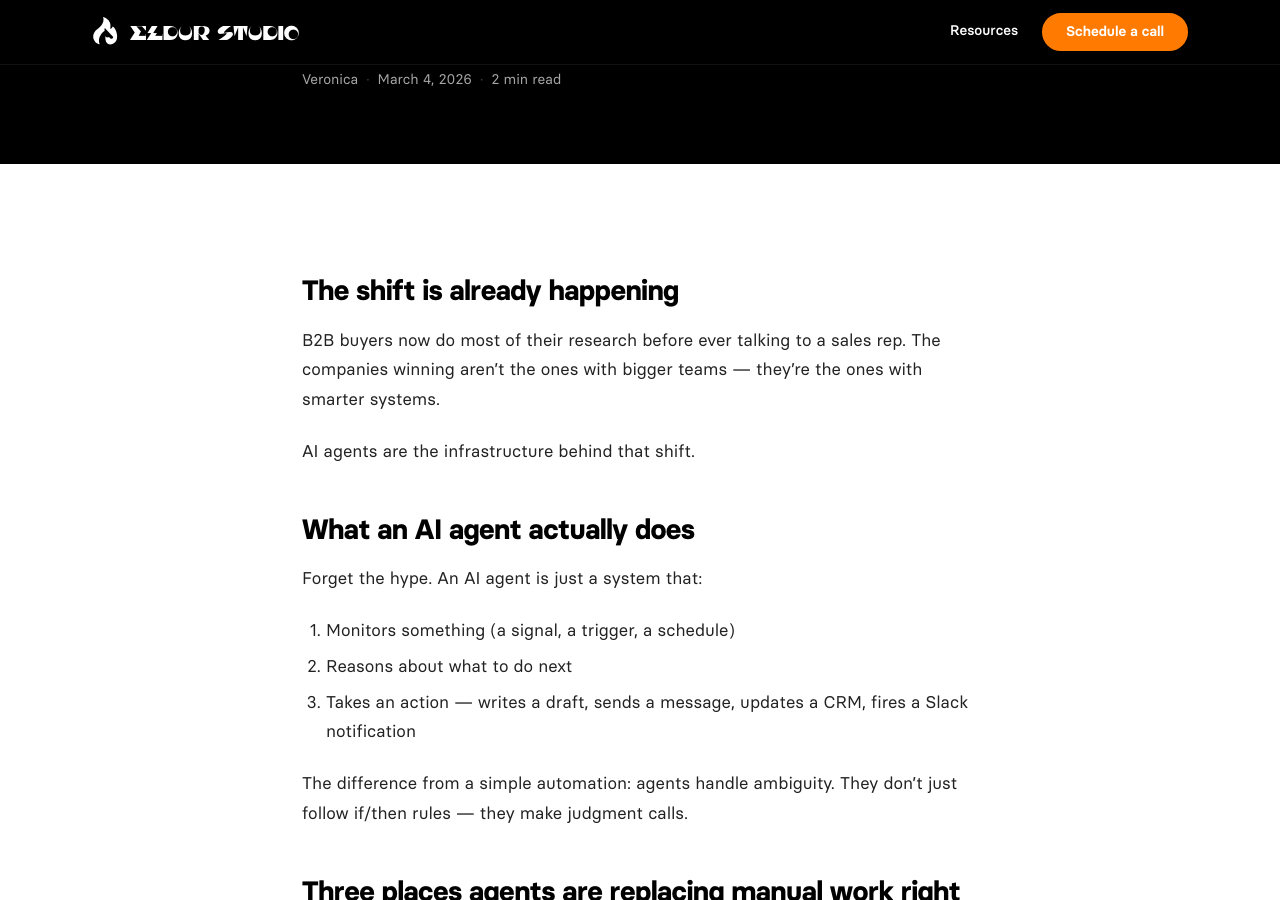
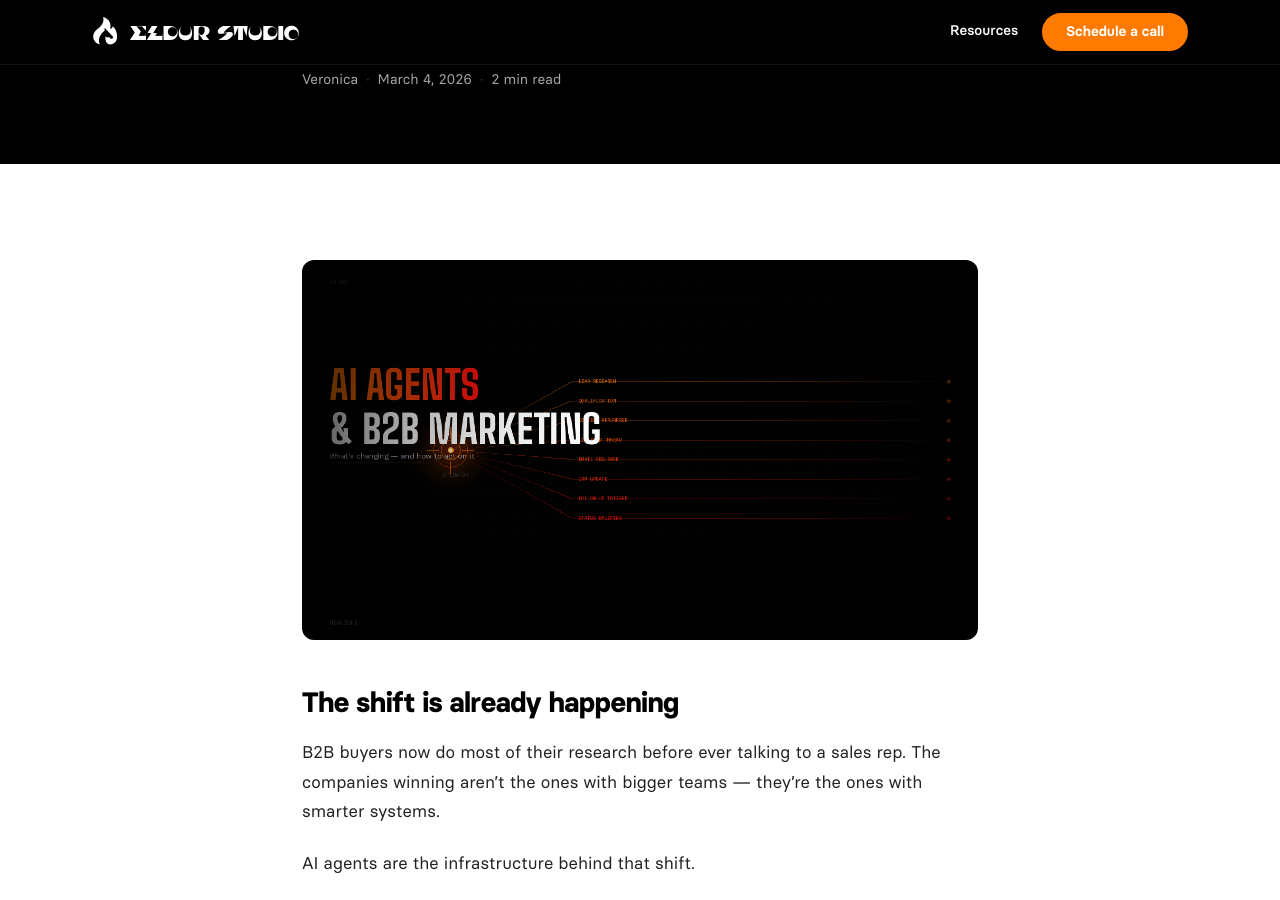
Before and after one commit to UberVero/ES2website, a Jekyll site: the page built from _posts/2026-03-04-ai-agents-b2b-marketing.md, in a window 1280 px wide and 900 px high, scrolled down 431 px. Built offline with Jekyll 4.4.1, drawn with Linux system fonts in a browser that asks for light colours; comment, search, counter and statistics services are not loaded.

Commit message:
chore: sync posts from Notion [skip ci]

```diff
--- a/_posts/2026-03-04-ai-agents-b2b-marketing.md
+++ b/_posts/2026-03-04-ai-agents-b2b-marketing.md
@@ -9,6 +9,7 @@ tags:
   - "AI Agents"
   - "B2B Marketing"
   - "One-Person Team"
+image: "https://raw.githubusercontent.com/UberVero/ES2website/main/resources/images/eldur-ai-agents-hero.png"
 date: "2026-03-04"
 status: "published"
 notion_id: "31961616-8253-81d3-961d-c46441ed5f1f"
```
